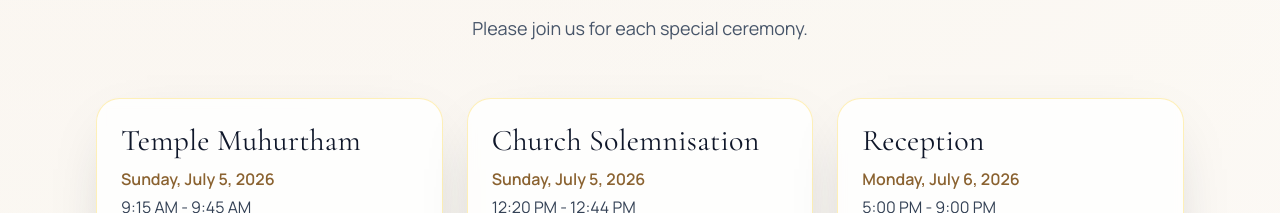
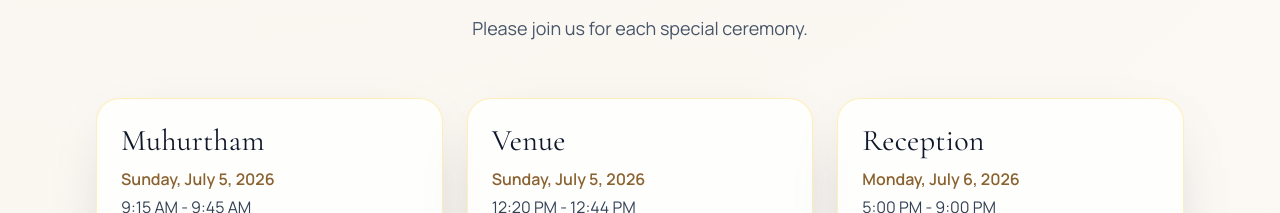
Before and after one commit to jishnujs123/Wedding, a React (Vite) app: page / in a window 1280 px wide. Shown: the part 1880-2093 px from the top of the page. Built offline with nearby package versions, Linux system fonts and the light colour scheme.

Commit message:
Update Events.jsx

```diff
--- a/src/components/Events.jsx
+++ b/src/components/Events.jsx
@@ -1,7 +1,7 @@
 const Events = () => {
   const events = [
     {
-      title: 'Temple Muhurtham',
+      title: 'Muhurtham',
       date: 'Sunday, July 5, 2026',
       time: '9:15 AM - 9:45 AM',
       venue: 'Thrikkakara Vamana Moorthy Temple, Thrikkakara, Edapally, Kochi',
@@ -9,7 +9,7 @@ const Events = () => {
       openmaps: 'https://maps.app.goo.gl/sb8uh25T5c4ptXCH6',
     },
     {
-      title: 'Church Solemnisation',
+      title: 'Venue',
       date: 'Sunday, July 5, 2026',
       time: '12:20 PM - 12:44 PM',
       venue: 'Mary Queen Church Parish Hall, Thoppil, Pipeline Road, Thrikkakara, Kochi',
```
